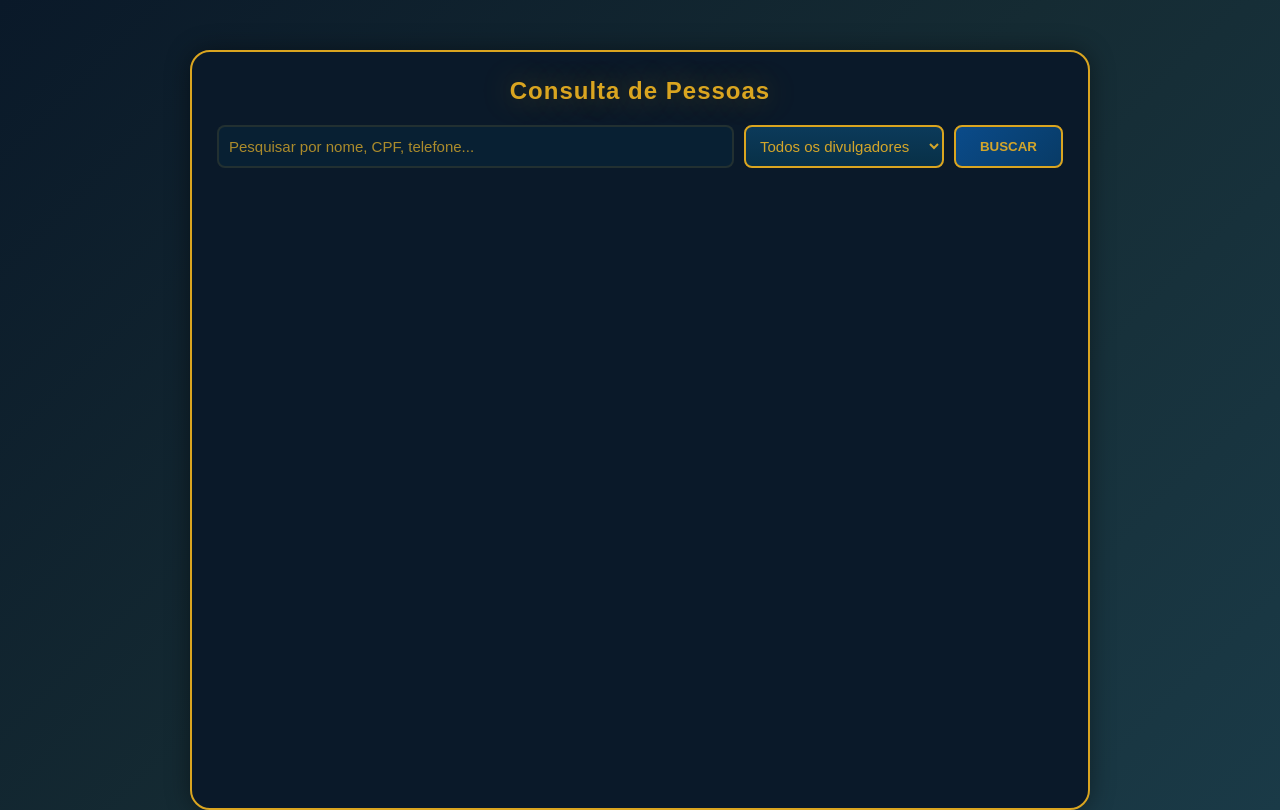
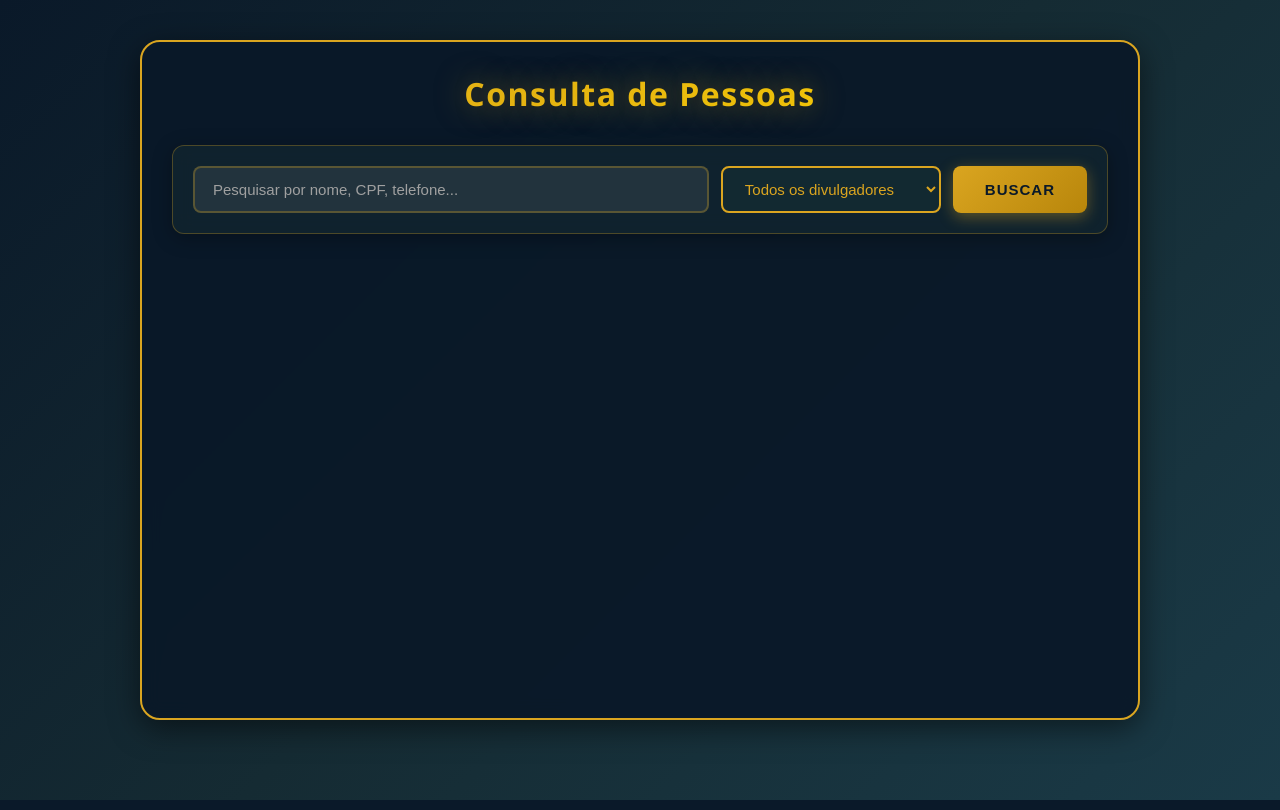
Before and after one commit to projetoautomacaoprime-byte/automacao_do_trampo, a Python web app: template templates/consulta.html in a window 1280 px wide. Run offline with Jinja, Linux system fonts and the light colour scheme; the template is opened without the code that fills it, so the values that code supplies are empty.

Commit message:
estilização do consulta

```diff
--- a/static/css/consulta.css
+++ b/static/css/consulta.css
@@ -5,178 +5,386 @@
 }
 
 body {
-  font-family: Arial, sans-serif;
+  font-family: 'Segoe UI', Arial, sans-serif;
   background: linear-gradient(135deg, #0a1929 0%, #152B33 50%, #1a3a47 100%);
   min-height: 100vh;
   display: flex;
   justify-content: center;
   align-items: flex-start;
+  padding: 40px 20px;
+  color: #fff;
 }
 
 .page-wrapper {
   width: 100%;
   display: flex;
   justify-content: center;
-  padding-top: 50px;
 }
 
-/* Conteiner */
+/* ===== CONTAINER PRINCIPAL ===== */
 .prime-container {
-  background: #0a1929;
+  background: rgba(10, 25, 41, 0.95);
+  backdrop-filter: blur(10px);
   border-radius: 20px;
   width: 100%;
-  max-width: 900px;
-  height: 95vh;
+  max-width: 1000px;
+  min-height: 85vh;
   margin: 0 auto;
-  box-shadow: 0 0 25px rgba(0,0,0,0.4);
-  border: 2px solid #DAA520; /* borda dourada */
-  backdrop-filter: blur(3px);
-  padding: 25px;
-  overflow: hidden;
+  box-shadow: 0 8px 30px rgba(0, 0, 0, 0.5);
+  border: 2px solid #DAA520;
+  padding: 30px;
+  display: flex;
+  flex-direction: column;
 }
 
 .prime-container h2 {
   color: #DAA520;
   text-align: center;
-  text-shadow: 0 0 30px rgba(218, 165, 32, 0.4);
-  margin-bottom: 20px;
+  font-size: 32px;
+  margin-bottom: 30px;
+  text-shadow: 0 0 30px rgba(218, 165, 32, 0.5);
+  letter-spacing: 1.5px;
+  background: linear-gradient(135deg, #DAA520 0%, #FFD700 100%);
+  -webkit-background-clip: text;
+  -webkit-text-fill-color: transparent;
+  background-clip: text;
+}
+
+/* ===== ÁREA DE BUSCA ===== */
+.search-area {
+  display: flex;
+  flex-wrap: wrap;
+  gap: 12px;
+  margin-bottom: 25px;
+  padding: 20px;
+  background: rgba(21, 43, 51, 0.6);
+  backdrop-filter: blur(10px);
+  border-radius: 12px;
+  border: 1px solid rgba(218, 165, 32, 0.3);
+  box-shadow: 0 4px 20px rgba(0, 0, 0, 0.3);
+}
+
+.search-input {
+  flex: 1;
+  min-width: 250px;
+  padding: 12px 18px;
+  background: rgba(255, 255, 255, 0.08);
+  border: 2px solid rgba(218, 165, 32, 0.3);
+  border-radius: 8px;
+  color: #fff;
+  font-size: 15px;
+  transition: all 0.3s ease;
+}
+
+.search-input:focus {
+  outline: none;
+  border-color: #DAA520;
+  background: rgba(255, 255, 255, 0.12);
+  box-shadow: 0 0 15px rgba(218, 165, 32, 0.3);
+}
+
+.search-input::placeholder {
+  color: #a0a0a0;
+}
+
+.search-select {
+  padding: 12px 18px;
+  min-width: 220px;
+  background: rgba(21, 43, 51, 0.8);
+  border: 2px solid #DAA520;
+  border-radius: 8px;
+  color: #DAA520;
+  font-size: 15px;
+  font-weight: 500;
+  cursor: pointer;
+  transition: all 0.3s ease;
+}
+
+.search-select:focus {
+  outline: none;
+  box-shadow: 0 0 15px rgba(218, 165, 32, 0.3);
+}
+
+.search-select option {
+  background: #0a1929;
+  color: #DAA520;
+}
+
+/* ===== BOTÃO BUSCAR ===== */
+.search-btn {
+  padding: 12px 32px;
+  background: linear-gradient(135deg, #DAA520 0%, #B8860B 100%);
+  color: #0a1929;
+  border: none;
+  border-radius: 8px;
+  font-weight: 700;
+  font-size: 15px;
+  cursor: pointer;
+  transition: all 0.3s ease;
+  box-shadow: 0 4px 15px rgba(218, 165, 32, 0.4);
+  text-transform: uppercase;
   letter-spacing: 1px;
 }
 
-/* Caixa de busca */
-.search-area {
-  display: flex;
-  flex-wrap: wrap;
-  justify-content: center;
-  gap: 10px;
-  margin-bottom: 18px;
+.search-btn:hover {
+  transform: translateY(-3px);
+  box-shadow: 0 6px 25px rgba(218, 165, 32, 0.6);
 }
 
-.search-area input {
-  background: #082033;
-  color: #d4a62a;
-  flex: 1;
-  min-width: 220px;
-  padding: 10px;
-  border-radius: 8px;
-  border: 2px solid rgba(218,165,32,0.12);
-  font-size: 15px;
-  transition: box-shadow 220ms ease, transform 160ms ease;
-}
-.search-area input:focus {
-  outline: none;
-  box-shadow: 0 6px 20px rgba(0,0,0,0.5);
-  transform: translateY(-2px);
+.search-btn:active {
+  transform: translateY(-1px);
 }
 
-.search-area input::placeholder {
-  color: #d4a62a;   /* Placeholder dourado */
-  opacity: 0.8;
-}
-
-/* Select: fundo azul e borda dourada conforme pediu */
-.search-area select {
-  padding: 10px;
-  border-radius: 8px;
-  font-size: 15px;
-  background: linear-gradient(180deg, #0b3a5a 0%, #083047 100%);
-  color: #d4a62a; /* letras douradas internas */
-  border: 2px solid #DAA520; /* borda dourada */
-  min-width: 200px;
-}
-
-/* Botão Buscar (com animação) */
-.search-btn {
-  background: linear-gradient(135deg, #0a4b8a 0%, #083b66 100%);
-  border: 2px solid #DAA520;
-  color: #d4a62a;
-  transition: transform 160ms ease, box-shadow 160ms ease;
-  padding: 10px 24px;
-  font-weight: bold;
-  border-radius: 8px;
-  cursor: pointer;
-}
-.search-btn:hover {
-  transform: translateY(-3px);
-  box-shadow: 0 8px 24px rgba(0,0,0,0.4), 0 0 10px rgba(218,165,32,0.12);
-}
-.search-btn:active {
-  transform: translateY(0);
-}
-
-/* Card de resultado */
-.result-card {
-  background-color: rgba(255,255,255,0.03);
-  border-radius: 12px;
-  border-left: 4px solid #DAA520;
-  width: 95%;
-  margin: 10px auto;
-  padding: 14px;
-  box-shadow: 0 8px 20px rgba(0,0,0,0.15);
-  text-align: left;
-  font-size: 14px;
-  animation: fadeIn 320ms ease both;
-}
-
-/* inputs em edição */
-.edit-input {
-  padding: 6px 8px;
-  border-radius: 6px;
-  border: 1px solid rgba(218,165,32,0.15);
-  background: #071823;
-  color: #d4a62a;
-}
-
-/* botões editar / salvar */
-.btn-editar,
-.btn-salvar {
-  background: linear-gradient(180deg, #05202a, #0b3a5a);
-  color: #d4a62a;
-  border: 2px solid #DAA520;
-  border-radius: 8px;
-  padding: 8px 18px;
-  font-weight: bold;
-  cursor: pointer;
-  transition: transform 140ms ease, box-shadow 140ms ease;
-  margin-right: 8px;
-}
-.btn-editar:hover,
-.btn-salvar:hover {
-  transform: translateY(-2px);
-  box-shadow: 0 6px 18px rgba(0,0,0,0.35);
-}
-
-/* Load more */
-.load-more-btn {
-  display: block;
-  margin: 18px auto;
-  padding: 12px 25px;
-  background: linear-gradient(135deg, #0a4b8a 0%, #083b66 100%);
-  color: #d4a62a;
-  border-radius: 8px;
-  border: 2px solid #DAA520;
-  cursor: pointer;
-  font-size: 15px;
-  font-weight: bold;
-  transition: transform 160ms ease, box-shadow 160ms ease;
-}
-.load-more-btn:hover {
-  transform: translateY(-3px);
-  box-shadow: 0 8px 24px rgba(0,0,0,0.35);
-}
-
-/* container de clientes com scrollbar fina */
+/* ===== CONTAINER DE CLIENTES ===== */
 #clientes-container {
-  max-height: 60vh;
+  flex: 1;
   overflow-y: auto;
   display: flex;
   flex-direction: column;
   gap: 15px;
   padding-right: 8px;
+  margin-bottom: 20px;
 }
 
-/* animações */
+/* Scrollbar personalizada */
+#clientes-container::-webkit-scrollbar {
+  width: 8px;
+}
+
+#clientes-container::-webkit-scrollbar-track {
+  background: rgba(255, 255, 255, 0.05);
+  border-radius: 10px;
+}
+
+#clientes-container::-webkit-scrollbar-thumb {
+  background: linear-gradient(135deg, #DAA520 0%, #B8860B 100%);
+  border-radius: 10px;
+}
+
+#clientes-container::-webkit-scrollbar-thumb:hover {
+  background: linear-gradient(135deg, #FFD700 0%, #DAA520 100%);
+}
+
+/* ===== CARDS ===== */
+.card {
+  background: rgba(21, 43, 51, 0.7);
+  backdrop-filter: blur(10px);
+  border-radius: 12px;
+  border-left: 4px solid #DAA520;
+  padding: 20px;
+  box-shadow: 0 4px 15px rgba(0, 0, 0, 0.3);
+  transition: all 0.3s ease;
+  animation: fadeIn 0.3s ease;
+}
+
+.card:hover {
+  background: rgba(21, 43, 51, 0.85);
+  transform: translateX(5px);
+  box-shadow: 0 6px 20px rgba(0, 0, 0, 0.4);
+}
+
+.card p {
+  margin: 10px 0;
+  padding: 8px 0;
+  border-bottom: 1px solid rgba(218, 165, 32, 0.1);
+  color: #e8e8e8;
+  font-size: 14px;
+}
+
+.card p:last-of-type {
+  border-bottom: none;
+}
+
+.card strong {
+  color: #DAA520;
+  font-weight: 600;
+  margin-right: 8px;
+  min-width: 120px;
+  display: inline-block;
+}
+
+.card span {
+  color: #fff;
+}
+
+/* ===== INPUTS DE EDIÇÃO ===== */
+.card input[type="text"] {
+  padding: 8px 12px;
+  background: rgba(255, 255, 255, 0.08);
+  border: 2px solid rgba(218, 165, 32, 0.3);
+  border-radius: 6px;
+  color: #fff;
+  font-size: 14px;
+  width: calc(100% - 140px);
+  transition: all 0.3s ease;
+}
+
+.card input[type="text"]:focus {
+  outline: none;
+  border-color: #DAA520;
+  background: rgba(255, 255, 255, 0.12);
+  box-shadow: 0 0 10px rgba(218, 165, 32, 0.3);
+}
+
+/* ===== BOTÕES DO CARD ===== */
+.card > div {
+  margin-top: 15px;
+  padding-top: 15px;
+  border-top: 1px solid rgba(218, 165, 32, 0.2);
+  display: flex;
+  gap: 10px;
+}
+
+.btn-editar,
+.btn-salvar {
+  padding: 10px 20px;
+  border: none;
+  border-radius: 8px;
+  cursor: pointer;
+  font-weight: 600;
+  font-size: 14px;
+  transition: all 0.3s ease;
+}
+
+.btn-editar {
+  background: linear-gradient(135deg, #007bff 0%, #0056b3 100%);
+  color: #fff;
+  box-shadow: 0 4px 12px rgba(0, 123, 255, 0.3);
+}
+
+.btn-editar:hover {
+  transform: translateY(-2px);
+  box-shadow: 0 6px 18px rgba(0, 123, 255, 0.5);
+}
+
+.btn-salvar {
+  background: linear-gradient(135deg, #28a745 0%, #1e7e34 100%);
+  color: #fff;
+  box-shadow: 0 4px 12px rgba(40, 167, 69, 0.3);
+}
+
+.btn-salvar:hover {
+  transform: translateY(-2px);
+  box-shadow: 0 6px 18px rgba(40, 167, 69, 0.5);
+}
+
+/* ===== BOTÃO CARREGAR MAIS ===== */
+.load-more-btn {
+  padding: 12px 32px;
+  margin: 0 auto;
+  background: linear-gradient(135deg, #DAA520 0%, #B8860B 100%);
+  color: #0a1929;
+  border: none;
+  border-radius: 8px;
+  cursor: pointer;
+  font-size: 15px;
+  font-weight: 700;
+  transition: all 0.3s ease;
+  box-shadow: 0 4px 15px rgba(218, 165, 32, 0.4);
+  text-transform: uppercase;
+  letter-spacing: 1px;
+  display: block;
+}
+
+.load-more-btn:hover {
+  transform: translateY(-3px);
+  box-shadow: 0 6px 25px rgba(218, 165, 32, 0.6);
+}
+
+.load-more-btn:active {
+  transform: translateY(-1px);
+}
+
+/* ===== MENSAGEM "NENHUM RESULTADO" ===== */
+#clientes-container > p {
+  text-align: center;
+  color: #DAA520;
+  font-size: 16px;
+  padding: 40px 20px;
+  background: rgba(21, 43, 51, 0.6);
+  border-radius: 12px;
+  border: 2px dashed rgba(218, 165, 32, 0.3);
+}
+
+/* ===== ANIMAÇÕES ===== */
 @keyframes fadeIn {
-  from { opacity: 0; transform: translateY(10px); }
-  to   { opacity: 1; transform: translateY(0); }
+  from {
+    opacity: 0;
+    transform: translateY(10px);
+  }
+  to {
+    opacity: 1;
+    transform: translateY(0);
+  }
 }
+
+/* ===== RESPONSIVIDADE ===== */
+@media (max-width: 768px) {
+  body {
+    padding: 20px 10px;
+  }
+
+  .prime-container {
+    padding: 20px;
+    border-radius: 15px;
+  }
+
+  .prime-container h2 {
+    font-size: 24px;
+    margin-bottom: 20px;
+  }
+
+  .search-area {
+    flex-direction: column;
+    padding: 15px;
+  }
+
+  .search-input,
+  .search-select {
+    width: 100%;
+    min-width: 100%;
+  }
+
+  .search-btn {
+    width: 100%;
+  }
+
+  .card {
+    padding: 15px;
+  }
+
+  .card strong {
+    display: block;
+    margin-bottom: 5px;
+    min-width: auto;
+  }
+
+  .card input[type="text"] {
+    width: 100%;
+  }
+
+  .card > div {
+    flex-direction: column;
+  }
+
+  .btn-editar,
+  .btn-salvar {
+    width: 100%;
+  }
+
+  .load-more-btn {
+    width: 100%;
+  }
+}
+
+@media (max-width: 480px) {
+  .prime-container h2 {
+    font-size: 20px;
+  }
+
+  .search-btn,
+  .load-more-btn {
+    padding: 10px 20px;
+    font-size: 14px;
+  }
+}
```
